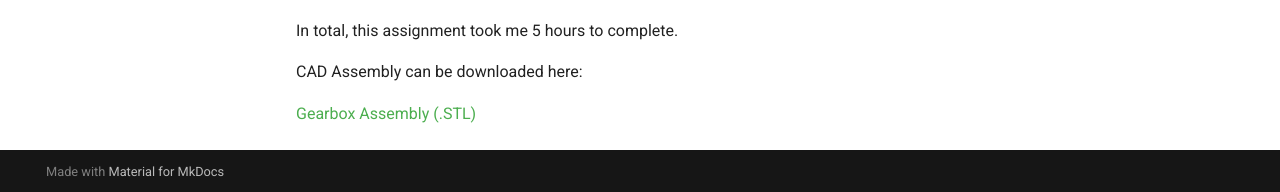
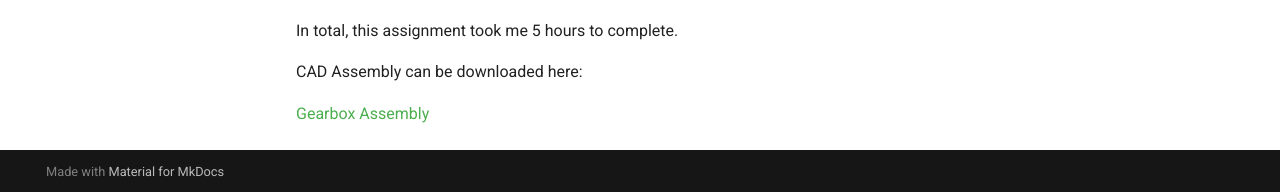
Before and after one commit to bsalvi7/megr2156-portfolio, an MkDocs documentation site: the page built from docs/assignments/A08/index.md, in a window 1280 px wide and 900 px high, scrolled down 19200 px. Shown: the part 705-897 px from the top of the window. Built offline with MkDocs 1.6.1 and Material for MkDocs 9.7.7, drawn with Linux system fonts in a browser that asks for light colours.

Commit message:
Fix download links in assignment index
Updated download links for Gearbox Assembly files.

```diff
--- a/docs/assignments/A08/index.md
+++ b/docs/assignments/A08/index.md
@@ -125,6 +125,6 @@ In total, this assignment took me 5 hours to complete.
 
 CAD Assembly can be downloaded here:
 
-<a href="A8 Gearbox Assembly.SLDPRT" download>
-  Gearbox Assembly (.STL)
+<a href="A8 Gearbox Assembly.SLDASM" download>
+  Gearbox Assembly
 </a>
```
